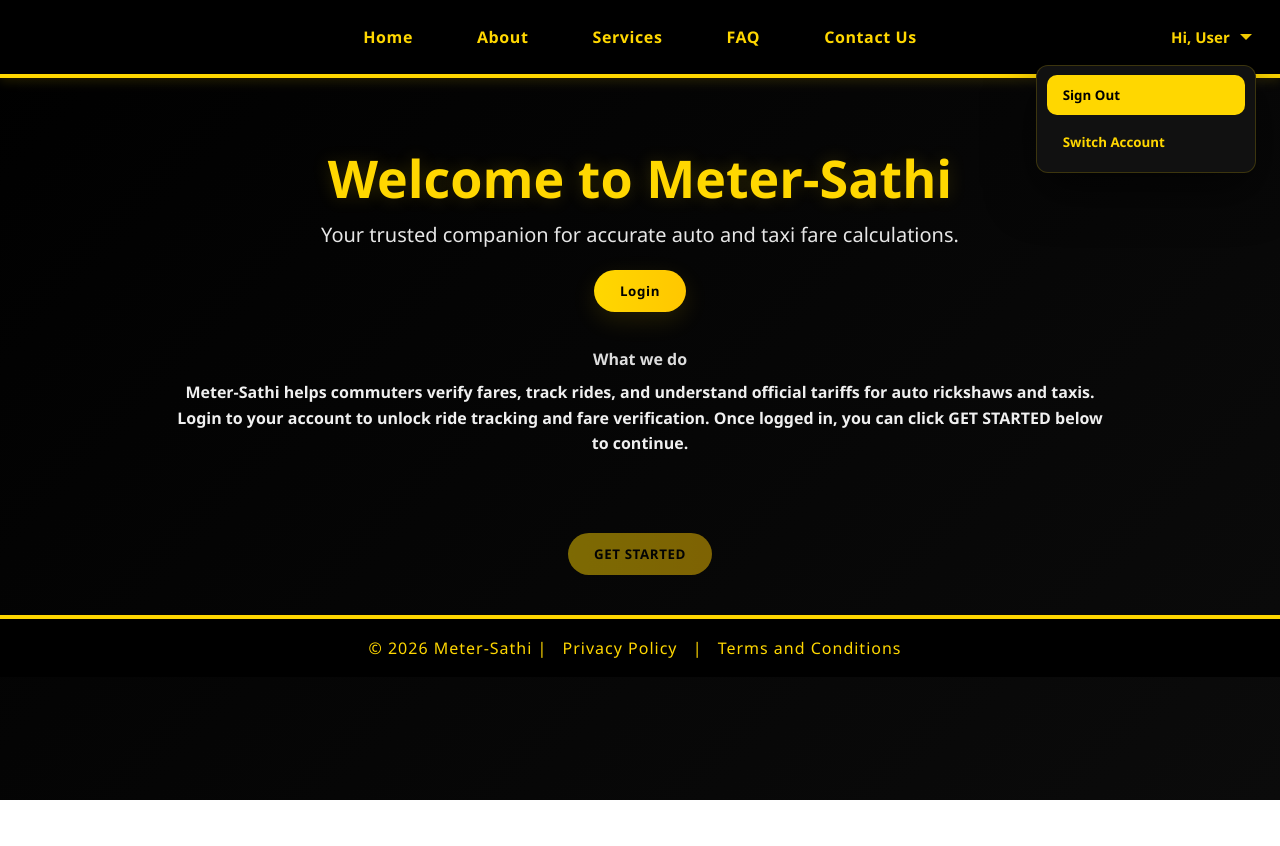
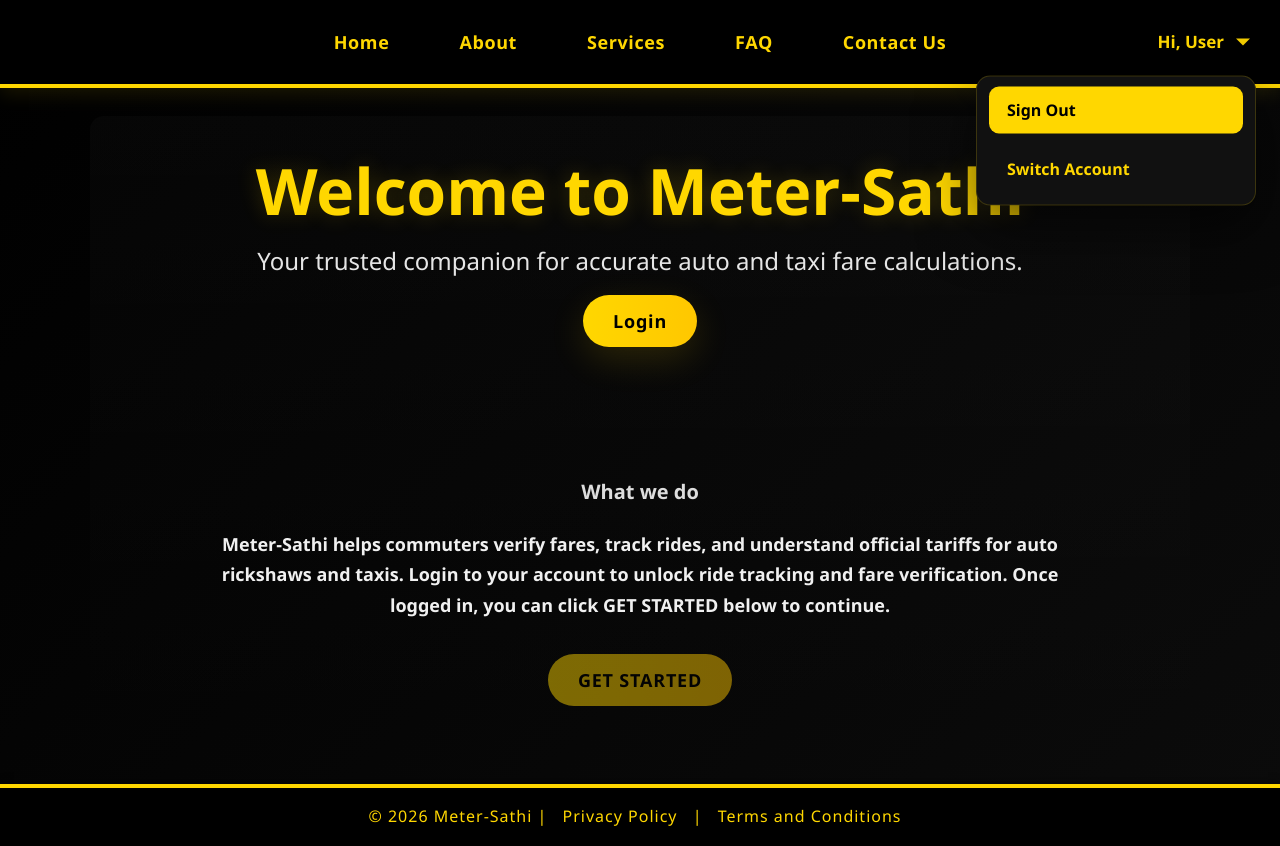
Before and after one commit to walmikee123-droid/meter_sathi, a website: page welcome.html in a window 1280 px wide. Both pictures are taken after a click on the button "Hi, User". Before the commit the page ends 800 px from the top, so only its background shows below. Drawn offline with Linux system fonts and the light colour scheme.

Commit message:
welcome, complaint and contact page updated

```diff
--- a/welcome.html
+++ b/welcome.html
@@ -6,10 +6,19 @@
   <title>Welcome - Meter-Sathi</title>
 
   <style>
-/* ---------- base ---------- */
+/* ---------- layout & base ---------- */
 * { margin: 0; padding: 0; box-sizing: border-box; font-family: 'Segoe UI', Roboto, system-ui, -apple-system, "Helvetica Neue", Arial; }
-html,body { height: 100%; }
-body { background: linear-gradient(135deg,#000 0%, #0b0b0b 100%); color: #fff; -webkit-font-smoothing:antialiased; -moz-osx-font-smoothing:grayscale; }
+html, body { height: 100%; }
+body {
+  display: flex;
+  flex-direction: column;
+  min-height: 100vh;
+  background: linear-gradient(135deg,#000 0%, #0b0b0b 100%);
+  color: #fff;
+  -webkit-font-smoothing:antialiased;
+  -moz-osx-font-smoothing:grayscale;
+  line-height: 1.35;
+}
 
 /* ---------- navbar ---------- */
 .navbar {
@@ -17,18 +26,29 @@ body { background: linear-gradient(135deg,#000 0%, #0b0b0b 100%); color: #fff; -
   justify-content: center;
   align-items: center;
   background-color: #000;
-  padding: 18px 16px;
+  padding: 20px 18px;
   border-bottom: 4px solid #FFD700;
-  box-shadow: 0 4px 10px rgba(255,215,0,0.12);
+  box-shadow: 0 6px 18px rgba(255,215,0,0.10);
   position: relative;
-  z-index: 20;
+  z-index: 30;
 }
-.nav-links { display: flex; gap: 28px; align-items: center; }
+.nav-links { display: flex; gap: 30px; align-items: center; }
 .nav-links a {
-  padding: 8px 18px; border-radius: 22px; text-decoration: none; color: #FFD700;
-  font-weight: 700; letter-spacing: .6px; transition: all .22s ease;
+  padding: 10px 20px;
+  border-radius: 24px;
+  text-decoration: none;
+  color: #FFD700;
+  font-weight: 800;
+  letter-spacing: .6px;
+  font-size: 18px;
+  transition: all .22s ease;
 }
-.nav-links a:hover { background:#FFD700; color:#000; transform: translateY(-2px); box-shadow: 0 6px 18px rgba(255,215,0,0.12); }
+.nav-links a:hover {
+  background:#FFD700;
+  color:#000;
+  transform: translateY(-3px);
+  box-shadow: 0 10px 26px rgba(255,215,0,0.12);
+}
 
 /* Greeting (right corner) */
 .nav-greeting {
@@ -37,70 +57,63 @@ body { background: linear-gradient(135deg,#000 0%, #0b0b0b 100%); color: #fff; -
   top: 50%;
   transform: translateY(-50%);
   color: #FFD700;
-  font-weight: 700;
-  font-size: 15px;
+  font-weight: 800;
+  font-size: 17px;
   cursor: pointer;
   user-select: none;
   display: flex;
   align-items: center;
-  gap: 10px;
-  padding: 6px 10px;
-  border-radius: 10px;
+  gap: 12px;
+  padding: 8px 12px;
+  border-radius: 12px;
   transition: transform .18s ease, box-shadow .18s ease, background .18s ease;
-  will-change: transform;
 }
-.nav-greeting:focus { outline: 2px solid rgba(255,215,0,0.12); outline-offset: 4px; border-radius: 10px; }
+.nav-greeting:focus { outline: 2px solid rgba(255,215,0,0.12); outline-offset: 4px; border-radius: 12px; }
 
-/* subtle hover "about.html" style animation: glow + lift */
 .nav-greeting:hover,
 .nav-greeting:focus {
-  transform: translateY(-3px);
-  box-shadow: 0 10px 30px rgba(255,215,0,0.08), inset 0 0 18px rgba(255,215,0,0.02);
+  transform: translateY(-4px);
+  box-shadow: 0 14px 36px rgba(255,215,0,0.08), inset 0 0 20px rgba(255,215,0,0.02);
   background: linear-gradient(180deg, rgba(255,215,0,0.02), transparent);
 }
 
-/* caret */
 .nav-greeting .caret {
   width: 0; height: 0;
-  border-left: 6px solid transparent;
-  border-right: 6px solid transparent;
-  border-top: 6px solid #FFD700;
+  border-left: 7px solid transparent;
+  border-right: 7px solid transparent;
+  border-top: 7px solid #FFD700;
   transition: transform .18s ease, opacity .18s ease;
   opacity: .95;
 }
-
-/* animate caret on hover like about.html */
 .nav-greeting:hover .caret,
 .nav-greeting:focus .caret {
   transform: translateY(-2px) rotate(180deg);
 }
 
-/* dropdown container - made larger and more spacious */
+/* dropdown container - larger and more spacious */
 .nav-greeting .dropdown {
   position: absolute;
   right: 6px;
-  top: calc(100% + 12px);
+  top: calc(100% + 14px);
   background: #111;
   border: 1px solid rgba(255,215,0,0.18);
-  border-radius: 12px;
-  padding: 10px;
-  min-width: 220px;            /* increased width */
+  border-radius: 14px;
+  padding: 12px;
+  min-width: 280px;
   display: none;
   z-index: 60;
-  box-shadow: 0 18px 48px rgba(0,0,0,0.6);
+  box-shadow: 0 22px 56px rgba(0,0,0,0.6);
   transform-origin: top right;
   transition: transform .16s cubic-bezier(.2,.9,.2,1), opacity .14s ease;
   opacity: 0;
 }
-
-/* show dropdown when aria-expanded true */
 .nav-greeting[aria-expanded="true"] .dropdown {
   display: block;
   transform: translateY(0);
   opacity: 1;
 }
 
-/* dropdown buttons: ensure full width and aligned yellow hover */
+/* dropdown buttons: full width and spaced */
 .nav-greeting .dropdown button {
   display: block;
   width: 100%;
@@ -108,79 +121,157 @@ body { background: linear-gradient(135deg,#000 0%, #0b0b0b 100%); color: #fff; -
   background: transparent;
   border: none;
   color: #FFD700;
-  padding: 12px 16px;         /* increased padding for spacing */
+  padding: 14px 18px;
   text-align: left;
   cursor: pointer;
   font-weight: 800;
   border-radius: 10px;
   transition: background .14s ease, color .14s ease, transform .12s ease, box-shadow .12s ease;
-  margin-bottom: 6px;         /* spacing between items */
+  margin-bottom: 10px;
+  font-size: 16px;
   line-height: 1.2;
 }
-
-/* last button margin fix */
 .nav-greeting .dropdown button:last-child { margin-bottom: 0; }
 
-/* yellow hover background aligned and consistent */
 .nav-greeting .dropdown button:hover,
 .nav-greeting .dropdown button:focus {
   background: #FFD700;
   color: #000;
-  transform: translateY(-1px);
+  transform: translateY(-2px);
   outline: none;
-  box-shadow: 0 8px 20px rgba(0,0,0,0.25);
+  box-shadow: 0 10px 28px rgba(0,0,0,0.25);
+}
+.nav-greeting .dropdown button:focus {
+  box-shadow: 0 0 0 6px rgba(255,215,0,0.06) inset;
 }
 
-/* small focus ring for keyboard users */
-.nav-greeting .dropdown button:focus {
-  box-shadow: 0 0 0 4px rgba(255,215,0,0.06) inset;
+/* ---------- main content area (fills space) ---------- */
+main.site-main {
+  flex: 1 1 auto;
+  display: flex;
+  align-items: stretch;
+  justify-content: center;
+  padding: 28px 20px;
+  width: 100%;
 }
 
-/* ---------- main ---------- */
-.container { text-align: center; padding: 64px 20px 36px; max-width: 980px; margin: 0 auto; }
-.brand-title { font-size: 52px; font-weight: 900; color: #FFD700; text-shadow: 0 0 18px rgba(255,215,0,0.18); margin-bottom: 8px; }
-.brand-subtitle { font-size: 20px; color: #e6e6e6; margin-bottom: 22px; }
+/* container uses full available height and distributes content vertically */
+.container {
+  width: 100%;
+  max-width: 1100px;
+  display: flex;
+  flex-direction: column;
+  justify-content: space-between;
+  align-items: stretch;
+  gap: 20px;
+  min-height: calc(100vh - 160px);
+  padding: 32px;
+  background: linear-gradient(180deg, rgba(255,255,255,0.02), transparent);
+  border-radius: 14px;
+}
+
+/* content blocks */
+.header-block { text-align: center; }
+.brand-title { font-size: 64px; font-weight: 900; color: #FFD700; text-shadow: 0 0 22px rgba(255,215,0,0.20); margin-bottom: 10px; }
+.brand-subtitle { font-size: 24px; color: #e6e6e6; margin-bottom: 18px; }
 
 /* top login button */
-.top-action { margin-top: 18px; }
-button.check { background: linear-gradient(90deg,#FFD700,#FFC700); color: #000; border: none; padding: 12px 26px; border-radius: 28px; font-weight: 800; letter-spacing: .6px; box-shadow: 0 8px 24px rgba(255,215,0,0.12); transition: transform .18s ease, box-shadow .18s ease, filter .18s ease; }
-button.check:hover { transform: translateY(-4px) scale(1.02); box-shadow: 0 18px 40px rgba(255,215,0,0.18); filter: saturate(1.05); }
-button.check:active { transform: translateY(-1px) scale(.995); }
-
-/* disabled style */
+.top-action { margin-top: 6px; display:flex; justify-content:center; }
+button.check {
+  background: linear-gradient(90deg,#FFD700,#FFC700);
+  color: #000;
+  border: none;
+  padding: 14px 30px;
+  border-radius: 32px;
+  font-weight: 900;
+  letter-spacing: .8px;
+  box-shadow: 0 12px 36px rgba(255,215,0,0.14);
+  transition: transform .18s ease, box-shadow .18s ease, filter .18s ease;
+  font-size: 18px;
+}
+button.check:hover { transform: translateY(-5px) scale(1.02); box-shadow: 0 26px 60px rgba(255,215,0,0.18); filter: saturate(1.05); }
+button.check:active { transform: translateY(-2px) scale(.995); }
 button[disabled] { opacity: .48; cursor: not-allowed; transform: none; box-shadow: none; filter: none; }
 
-/* description */
-.results { margin-top: 36px; font-weight: 700; color: #FFD700; font-size: 16px; }
-.results p.lead { color: #f0f0f0; font-weight: 600; line-height: 1.6; margin-top: 10px; }
+/* description area centered and using available space */
+.results {
+  margin-top: 8px;
+  font-weight: 800;
+  color: #FFD700;
+  font-size: 18px;
+  display: flex;
+  flex-direction: column;
+  justify-content: center;
+  gap: 16px;
+  padding: 18px;
+  text-align: center; /* CENTER the whole "What we do" block */
+}
+.results p.lead {
+  color: #f0f0f0;
+  font-weight: 700;
+  line-height: 1.7;
+  margin-top: 0;
+  font-size: 18px;
+  max-width: 900px;
+  margin-left: auto;
+  margin-right: auto;
+}
 
-/* bottom GET STARTED container */
-.bottom-cta { margin: 40px auto; text-align: center; }
+/* bottom GET STARTED container pinned to bottom of container */
+.bottom-cta { margin-top: 12px; display:flex; justify-content:center; align-items:center; }
 
 /* overlay/modal */
 .overlay { position: fixed; inset: 0; display: none; align-items: center; justify-content: center; background: rgba(0,0,0,0.6); z-index: 9999; padding: 20px; }
 .overlay[aria-hidden="false"] { display: flex; }
-.modal { width: 100%; max-width: 760px; background: #111; border-radius: 12px; padding: 24px; box-shadow: 0 20px 40px rgba(0,0,0,0.6); text-align: center; color: #fff; position: relative; }
-.vehicle-grid { display: flex; gap: 18px; justify-content: center; margin-top: 18px; flex-wrap: nowrap; }
-.vehicle { min-width: 180px; padding: 18px 22px; border-radius: 12px; cursor: pointer; border: 2px solid transparent; transition: transform .12s, box-shadow .12s, border-color .12s; background: linear-gradient(180deg,#1a1a1a,#0f0f0f); color: #fff; font-weight: 800; text-align: center; white-space: nowrap; }
-.vehicle:hover { transform: translateY(-6px); box-shadow: 0 12px 30px rgba(0,0,0,0.5); border-color: #FFD700; }
+.modal { width: 100%; max-width: 820px; background: #111; border-radius: 14px; padding: 28px; box-shadow: 0 28px 60px rgba(0,0,0,0.6); text-align: center; color: #fff; position: relative; }
+.vehicle-grid { display: flex; gap: 22px; justify-content: center; margin-top: 22px; flex-wrap: wrap; }
+.vehicle {
+  min-width: 200px;
+  padding: 20px 26px;
+  border-radius: 14px;
+  cursor: pointer;
+  border: 2px solid transparent;
+  transition: transform .14s, box-shadow .14s, border-color .14s;
+  background: linear-gradient(180deg,#1a1a1a,#0f0f0f);
+  color: #fff;
+  font-weight: 900;
+  text-align: center;
+  white-space: nowrap;
+  font-size: 18px;
+}
+.vehicle:hover { transform: translateY(-8px); box-shadow: 0 18px 46px rgba(0,0,0,0.55); border-color: #FFD700; }
 
-/* footer */
-footer { background-color: #000; color: #FFD700; text-align: center; padding: 18px; margin-top: 36px; border-top: 4px solid #FFD700; letter-spacing: 1px; }
-footer a { color: #FFD700; text-decoration: none; margin: 0 10px; transition: opacity .18s ease; }
-footer a:hover { opacity: .85; text-decoration: underline; }
+/* ---------- footer pinned to bottom ---------- */
+.site-footer {
+  flex-shrink: 0;
+  background-color: #000;
+  color: #FFD700;
+  text-align: center;
+  padding: 18px;
+  border-top: 4px solid #FFD700;
+  letter-spacing: 1px;
+  width: 100%;
+  box-shadow: 0 -2px 8px rgba(0,0,0,0.4);
+}
+.site-footer a { color: #FFD700; text-decoration: none; margin: 0 10px; transition: opacity .18s ease; }
+.site-footer a:hover { opacity: .85; text-decoration: underline; }
 
 /* responsive */
-@media (max-width: 820px) {
-  .brand-title { font-size: 40px; }
-  .nav-links { gap: 16px; }
-  .nav-greeting { right: 12px; font-size: 14px; }
+@media (max-width: 980px) {
+  .brand-title { font-size: 48px; }
+  .brand-subtitle { font-size: 20px; }
+  .nav-links a { font-size: 16px; padding: 8px 14px; }
+  .nav-greeting { font-size: 15px; padding: 6px 10px; }
+  .container { padding: 24px; min-height: calc(100vh - 160px); }
 }
-@media (max-width: 520px) {
-  .brand-title { font-size: 30px; }
+@media (max-width: 640px) {
+  .brand-title { font-size: 34px; }
+  .brand-subtitle { font-size: 18px; }
   .nav-links { display: none; }
   .nav-greeting { position: static; transform: none; margin-top: 10px; justify-content: center; }
-  .nav-greeting .dropdown { left: 50%; right: auto; transform: translateX(-50%); top: calc(100% + 8px); min-width: 200px; }
+  .nav-greeting .dropdown { left: 50%; right: auto; transform: translateX(-50%); top: calc(100% + 8px); min-width: 220px; }
+  .container { padding: 18px; min-height: calc(100vh - 140px); }
+  .vehicle { min-width: 140px; padding: 14px 18px; font-size: 16px; }
 }
   </style>
 </head>
@@ -206,34 +297,39 @@ footer a:hover { opacity: .85; text-decoration: underline; }
     </div>
   </nav>
 
-  <main class="container" role="main">
+  <main class="site-main" role="main">
+    <div class="container" role="region" aria-label="Welcome content">
+      <div class="header-block">
         <div class="brand-title">Welcome to Meter-Sathi</div>
         <div class="brand-subtitle">Your trusted companion for accurate auto and taxi fare calculations.</div>
 
         <div class="top-action">
           <button id="loginBtn" class="check" aria-label="Login">Login</button>
         </div>
+      </div>
 
       <div class="results" aria-live="polite">
-      <p style="color:#dddddd; font-weight:700; margin-bottom:8px;">What we do</p>
+        <p style="color:#dddddd; font-weight:900; margin-bottom:8px; font-size:20px;">What we do</p>
         <p class="lead">
           Meter-Sathi helps commuters verify fares, track rides, and understand official tariffs for auto rickshaws and taxis.
           Login to your account to unlock ride tracking and fare verification. Once logged in, you can click <strong>GET STARTED</strong> below to continue.
         </p>
-    </div>
-  </main>
 
-  <!-- GET STARTED placed above footer; disabled until user logs in -->
-  <div class="bottom-cta">
+        <!-- GET STARTED placed here (above footer); disabled until user logs in -->
+        <div class="bottom-cta" style="margin-top:18px;">
           <button id="getStartedBtn" class="check" aria-haspopup="dialog" aria-controls="vehicleOverlay" disabled>
             GET STARTED
           </button>
         </div>
+      </div>
+    </div>
+  </main>
 
+  <!-- overlay/modal -->
   <div class="overlay" id="vehicleOverlay" role="dialog" aria-modal="true" aria-hidden="true" aria-labelledby="vehicleTitle">
     <div class="modal" role="document">
-      <button class="close-x" id="closeOverlay" aria-label="Close dialog" style="position:absolute;right:12px;top:10px;background:transparent;border:0;font-size:20px;color:#ccc;cursor:pointer;">✕</button>
-      <p id="vehicleTitle" style="color:#ccc;margin:6px 0 12px;font-weight:700;">Select a vehicle to continue</p>
+      <button class="close-x" id="closeOverlay" aria-label="Close dialog" style="position:absolute;right:14px;top:12px;background:transparent;border:0;font-size:22px;color:#ccc;cursor:pointer;">✕</button>
+      <p id="vehicleTitle" style="color:#ccc;margin:6px 0 12px;font-weight:700;font-size:18px;">Select a vehicle to continue</p>
       <div class="vehicle-grid" role="group" aria-label="Vehicle options">
         <div class="vehicle" id="autoOption" role="button" tabindex="0" aria-pressed="false" aria-label="Auto Rickshaw">Auto Rickshaw</div>
         <div class="vehicle" id="nonAcOption" role="button" tabindex="0" aria-pressed="false" aria-label="Non AC Taxi">Non AC Taxi</div>
@@ -242,7 +338,7 @@ footer a:hover { opacity: .85; text-decoration: underline; }
     </div>
   </div>
 
-  <footer>
+  <footer class="site-footer">
     <p>© 2026 Meter-Sathi |
       <a href="privacy.html">Privacy Policy</a> |
       <a href="terms.html">Terms and Conditions</a>
@@ -251,7 +347,6 @@ footer a:hover { opacity: .85; text-decoration: underline; }
 
   <!-- Firebase + App logic -->
   <script type="module">
-    // --- Firebase SDK imports (modular v9+) ---
     import { initializeApp } from "https://www.gstatic.com/firebasejs/9.6.1/firebase-app.js";
     import { getAuth, onAuthStateChanged, signOut } from "https://www.gstatic.com/firebasejs/9.6.1/firebase-auth.js";
     import { getFirestore, doc, getDoc } from "https://www.gstatic.com/firebasejs/9.6.1/firebase-firestore.js";
@@ -290,14 +385,13 @@ footer a:hover { opacity: .85; text-decoration: underline; }
       const switchAccountBtn = document.getElementById('switchAccountBtn');
 
       const overlay = document.getElementById('vehicleOverlay');
-      const openBtn = document.getElementById('getStartedBtn'); // bottom CTA
+      const getStartedBtn = document.getElementById('getStartedBtn');
       const closeBtn = document.getElementById('closeOverlay');
       const autoOption = document.getElementById('autoOption');
       const nonAcOption = document.getElementById('nonAcOption');
       const acOption = document.getElementById('acOption');
 
       const loginBtn = document.getElementById('loginBtn');
-      const getStartedBtn = document.getElementById('getStartedBtn');
 
       /* ---------- Overlay logic ---------- */
       function showOverlay() {
@@ -313,9 +407,8 @@ footer a:hover { opacity: .85; text-decoration: underline; }
         document.body.style.overflow = '';
       }
 
-      // bottom GET STARTED click
-      openBtn.addEventListener('click', (e) => {
-        if (openBtn.disabled) return;
+      getStartedBtn.addEventListener('click', (e) => {
+        if (getStartedBtn.disabled) return;
         e.preventDefault();
         showOverlay();
       });
@@ -333,7 +426,6 @@ footer a:hover { opacity: .85; text-decoration: underline; }
         if (e.key === 'Escape' && overlay.getAttribute('aria-hidden') === 'false') hideOverlay();
       });
 
-      // navigation from overlay: set session flag so Back reopens overlay
       function goTo(url) {
         try { sessionStorage.setItem('meterSathi_openVehicleOverlay', '1'); } catch (e) {}
         window.location.assign(url);
@@ -352,11 +444,9 @@ footer a:hover { opacity: .85; text-decoration: underline; }
         });
       });
 
-      // Ensure overlay hidden initially
       overlay.setAttribute('aria-hidden', 'true');
       overlay.style.display = 'none';
 
-      // Auto-open logic (query param or sessionStorage)
       function shouldAutoOpen() {
         try {
           const params = new URLSearchParams(window.location.search);
@@ -386,7 +476,6 @@ footer a:hover { opacity: .85; text-decoration: underline; }
         }
       }
 
-      // Toggle dropdown on click (but ignore clicks inside dropdown)
       navGreeting.addEventListener('click', (e) => {
         if (e.target.closest('#userDropdown')) return;
         e.stopPropagation();
@@ -394,7 +483,6 @@ footer a:hover { opacity: .85; text-decoration: underline; }
         setDropdownExpanded(!isExpanded);
       });
 
-      // keyboard support
       navGreeting.addEventListener('keydown', (e) => {
         if (e.key === 'Enter' || e.key === ' ') {
           e.preventDefault();
@@ -405,33 +493,25 @@ footer a:hover { opacity: .85; text-decoration: underline; }
         }
       });
 
-      // Close when clicking outside
       document.addEventListener('click', (e) => {
         if (!navGreeting.contains(e.target)) setDropdownExpanded(false);
       });
 
-      // Close on Escape when focus inside dropdown
       userDropdown.addEventListener('keydown', (e) => {
         if (e.key === 'Escape') setDropdownExpanded(false);
       });
 
-      // Ensure yellow hover background disappears when mouse leaves the dropdown
       userDropdown.addEventListener('mouseleave', () => {
-        // remove focus from any button so :focus styles and hover-like state are cleared
         const btns = userDropdown.querySelectorAll('button');
-        btns.forEach(b => {
-          try { b.blur(); } catch (e) {}
-        });
+        btns.forEach(b => { try { b.blur(); } catch (e) {} });
       });
 
-      // Switch account -> redirect to register/login page
       switchAccountBtn.addEventListener('click', (e) => {
         e.stopPropagation();
         try { sessionStorage.removeItem('meterSathi_openVehicleOverlay'); } catch (err) {}
         window.location.assign('login.html');
       });
 
-      // Sign out -> call Firebase signOut if auth available; otherwise just reset UI
       signOutBtn.addEventListener('click', async (e) => {
         e.stopPropagation();
         setDropdownExpanded(false);
@@ -442,7 +522,6 @@ footer a:hover { opacity: .85; text-decoration: underline; }
         }
         try {
           await signOut(auth);
-          // onAuthStateChanged will update UI
         } catch (err) {
           console.error('Sign out failed', err);
           navGreetingText.textContent = 'Hi, User';
@@ -450,16 +529,13 @@ footer a:hover { opacity: .85; text-decoration: underline; }
         }
       });
 
-      /* ---------- Login button behavior ---------- */
       loginBtn.addEventListener('click', () => {
         window.location.assign('login.html');
       });
 
-      /* ---------- Firebase auth listener (if configured) ---------- */
       if (auth && db) {
         onAuthStateChanged(auth, async (user) => {
           if (user) {
-            // try Firestore firstName
             try {
               const userDocRef = doc(db, 'users', user.uid);
               const userSnap = await getDoc(userDocRef);
@@ -481,7 +557,6 @@ footer a:hover { opacity: .85; text-decoration: underline; }
               const fallback = user.displayName || (user.email ? user.email.split('@')[0] : 'User');
               navGreetingText.textContent = `Hi, ${fallback}`;
             }
-            // enable GET STARTED when logged in
             try { getStartedBtn.disabled = false; } catch (e) {}
           } else {
             navGreetingText.textContent = 'Hi, User';
@@ -490,7 +565,6 @@ footer a:hover { opacity: .85; text-decoration: underline; }
           }
         });
       } else {
-        // Firebase not configured: default state (not logged in)
         navGreetingText.textContent = 'Hi, User';
         try { getStartedBtn.disabled = true; } catch (e) {}
       }
```
Also changed, not shown: complaint.html (+48 -131 lines), contact.html (+65 -3 lines). Lines whose indentation alone changed are shown as unchanged.
